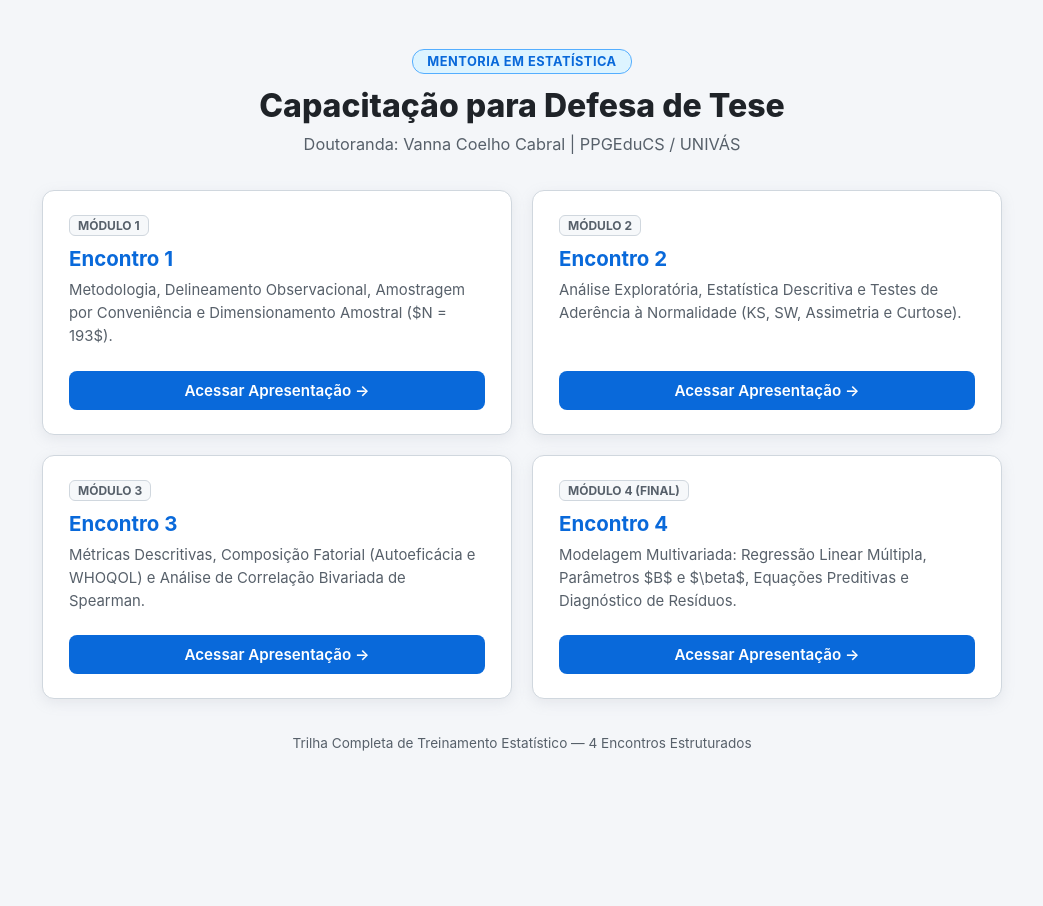
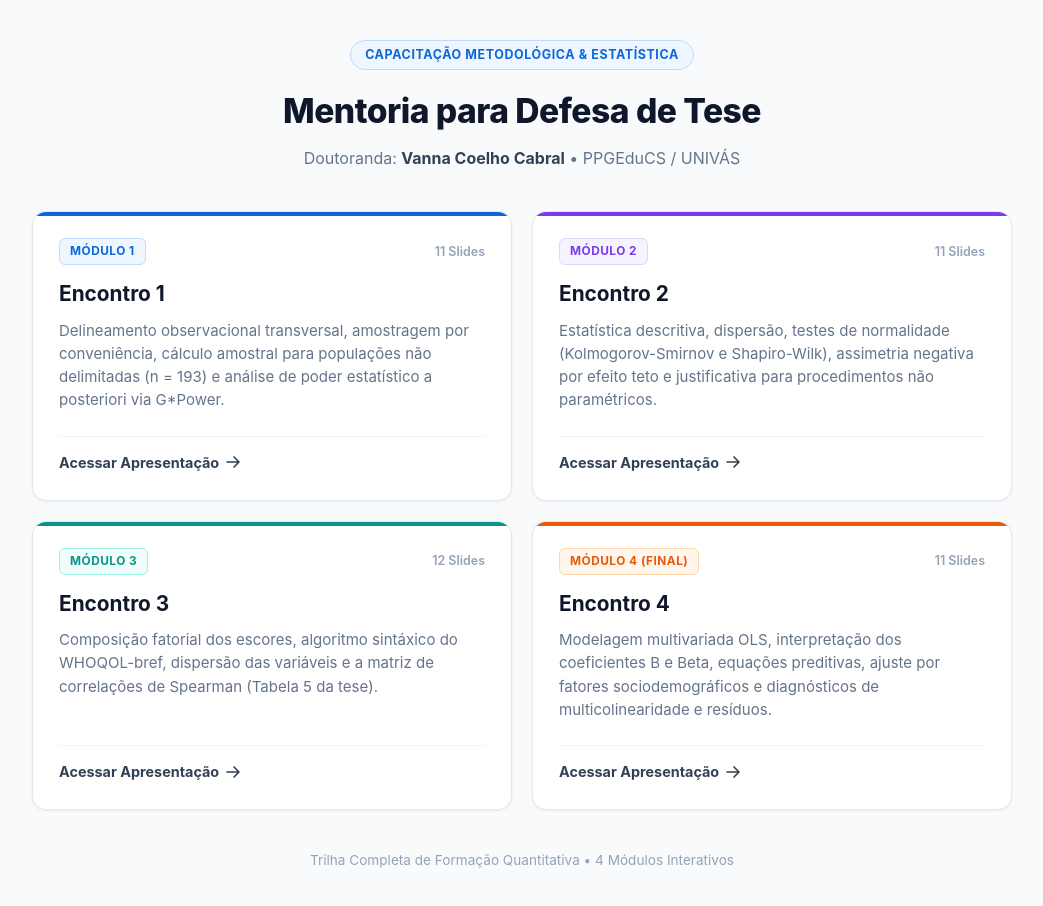
Before and after one commit to oldboy465/vanna-stats, a plain HTML site: page index.html in a window 1280 px wide. Shown: the whole page, without its empty margins (118-1161 px from the left). Before the commit the page ends 800 px from the top, so only its background shows below. Drawn offline with Linux system fonts and the light colour scheme.

Commit message:
Refactor HTML structure and update styles
Updated styles and structure for improved layout and design.

```diff
--- a/index.html
+++ b/index.html
@@ -4,71 +4,94 @@
   <meta charset="UTF-8">
   <meta name="viewport" content="width=device-width, initial-scale=1.0">
   <title>Mentoria Estatística | Tese Vanna Cabral</title>
+
   <style>
     :root {
-      --bg-primary: #f4f6f9;
+      --bg-page: #f8fafc;
       --bg-card: #ffffff;
-      --border-subtle: #d0d7de;
-      --border-strong: #afb8c1;
-      --text-main: #1f2328;
-      --text-muted: #57606a;
-      --accent-navy: #0969da;
-      --accent-navy-hover: #054da7;
-      --shadow-card: 0 4px 14px rgba(140, 149, 159, 0.15);
-      --font-family: -apple-system, BlinkMacSystemFont, "Segoe UI", Roboto, Helvetica, Arial, sans-serif;
+      --border-subtle: #e2e8f0;
+      --border-hover: #cbd5e1;
+      --text-main: #0f172a;
+      --text-muted: #64748b;
+
+      --color-m1: #0969da;
+      --color-m1-bg: #eff6ff;
+      --color-m2: #7c3aed;
+      --color-m2-bg: #f5f3ff;
+      --color-m3: #0d9488;
+      --color-m3-bg: #f0fdfa;
+      --color-m4: #ea580c;
+      --color-m4-bg: #fff7ed;
+
+      --shadow-sm: 0 1px 3px rgba(0, 0, 0, 0.04), 0 1px 2px rgba(0, 0, 0, 0.02);
+      --shadow-md: 0 10px 25px -5px rgba(15, 23, 42, 0.08), 0 8px 10px -6px rgba(15, 23, 42, 0.04);
+      --font-stack: -apple-system, BlinkMacSystemFont, "Segoe UI", Roboto, Helvetica, Arial, sans-serif;
     }
 
-    * { box-sizing: border-box; margin: 0; padding: 0; }
+    * {
+      box-sizing: border-box;
+      margin: 0;
+      padding: 0;
+    }
 
     body {
-      background-color: var(--bg-primary);
+      background-color: var(--bg-page);
       color: var(--text-main);
-      font-family: var(--font-family);
+      font-family: var(--font-stack);
+      line-height: 1.6;
       min-height: 100vh;
       display: flex;
       flex-direction: column;
+      justify-content: center;
       align-items: center;
-      justify-content: center;
-      padding: 32px 20px;
+      padding: 40px 20px;
     }
 
     .container {
-      max-width: 960px;
+      max-width: 980px;
       width: 100%;
     }
 
+    /* Cabeçalho */
     header {
       text-align: center;
-      margin-bottom: 36px;
+      margin-bottom: 40px;
     }
 
-    .badge {
-      display: inline-block;
-      background: #ddf4ff;
-      color: var(--accent-navy);
-      border: 1px solid #54aeff;
+    .header-badge {
+      display: inline-flex;
+      align-items: center;
+      gap: 6px;
+      background: #eff6ff;
+      color: #0969da;
+      border: 1px solid #bfdbfe;
       padding: 4px 14px;
-      border-radius: 12px;
-      font-size: 0.8rem;
+      border-radius: 9999px;
+      font-size: 0.78rem;
       font-weight: 700;
       text-transform: uppercase;
-      letter-spacing: 0.5px;
-      margin-bottom: 12px;
+      letter-spacing: 0.6px;
+      margin-bottom: 14px;
     }
 
     h1 {
-      font-size: 2rem;
+      font-size: 2.1rem;
       font-weight: 800;
+      color: var(--text-main);
+      letter-spacing: -0.5px;
       margin-bottom: 8px;
-      color: #1f2328;
-      line-height: 1.25;
     }
 
-    p.subtitle {
+    .subtitle {
+      font-size: 1rem;
       color: var(--text-muted);
-      font-size: 1.02rem;
     }
 
+    .subtitle strong {
+      color: #334155;
+    }
+
+    /* Grade de Cards */
     .grid {
       display: grid;
       grid-template-columns: 1fr;
@@ -81,142 +104,236 @@
       }
     }
 
+    /* Card Estruturado */
     .card {
       background: var(--bg-card);
       border: 1px solid var(--border-subtle);
-      border-radius: 12px;
-      padding: 24px 26px;
-      box-shadow: var(--shadow-card);
+      border-radius: 14px;
+      padding: 26px;
+      box-shadow: var(--shadow-sm);
       display: flex;
       flex-direction: column;
       justify-content: space-between;
-      transition: transform 0.2s ease, border-color 0.2s ease, box-shadow 0.2s ease;
+      text-decoration: none;
+      color: inherit;
       position: relative;
+      overflow: hidden;
+      transition: all 0.25s cubic-bezier(0.16, 1, 0.3, 1);
+    }
+
+    .card::before {
+      content: "";
+      position: absolute;
+      top: 0;
+      left: 0;
+      right: 0;
+      height: 4px;
+      background: #cbd5e1;
+      transition: height 0.2s ease;
     }
 
     .card:hover {
       transform: translateY(-4px);
-      border-color: var(--accent-navy);
-      box-shadow: 0 8px 24px rgba(9, 105, 218, 0.12);
+      box-shadow: var(--shadow-md);
+      border-color: var(--border-hover);
     }
 
-    .card-header {
+    /* Temas de cores por módulo */
+    .card-m1::before { background: var(--color-m1); }
+    .card-m1 .module-tag { background: var(--color-m1-bg); color: var(--color-m1); border-color: #bfdbfe; }
+    .card-m1:hover .action-link { color: var(--color-m1); }
+
+    .card-m2::before { background: var(--color-m2); }
+    .card-m2 .module-tag { background: var(--color-m2-bg); color: var(--color-m2); border-color: #ddd6fe; }
+    .card-m2:hover .action-link { color: var(--color-m2); }
+
+    .card-m3::before { background: var(--color-m3); }
+    .card-m3 .module-tag { background: var(--color-m3-bg); color: var(--color-m3); border-color: #99f6e4; }
+    .card-m3:hover .action-link { color: var(--color-m3); }
+
+    .card-m4::before { background: var(--color-m4); }
+    .card-m4 .module-tag { background: var(--color-m4-bg); color: var(--color-m4); border-color: #fed7aa; }
+    .card-m4:hover .action-link { color: var(--color-m4); }
+
+    .card-meta {
       display: flex;
       justify-content: space-between;
       align-items: center;
-      margin-bottom: 10px;
+      margin-bottom: 12px;
     }
 
-    .card-tag {
-      font-size: 0.75rem;
+    .module-tag {
+      font-size: 0.74rem;
       font-weight: 700;
       text-transform: uppercase;
-      padding: 2px 8px;
+      letter-spacing: 0.5px;
+      padding: 3px 10px;
       border-radius: 6px;
-      background: #f6f8fa;
-      border: 1px solid var(--border-subtle);
-      color: var(--text-muted);
+      border: 1px solid transparent;
     }
 
-    .card h2 {
-      font-size: 1.28rem;
-      color: var(--accent-navy);
+    .slide-count {
+      font-size: 0.78rem;
+      color: #94a3b8;
+      font-weight: 600;
+    }
+
+    .card-content h2 {
+      font-size: 1.3rem;
+      font-weight: 700;
+      color: var(--text-main);
       margin-bottom: 8px;
     }
 
-    .card p {
-      font-size: 0.93rem;
+    .card-content p {
+      font-size: 0.94rem;
       color: var(--text-muted);
-      margin-bottom: 22px;
       line-height: 1.55;
+      margin-bottom: 24px;
     }
 
-    .btn {
-      display: inline-block;
-      text-align: center;
-      text-decoration: none;
-      background: var(--accent-navy);
-      color: #ffffff;
-      font-weight: 600;
-      padding: 10px 18px;
-      border-radius: 8px;
-      font-size: 0.95rem;
-      transition: background 0.2s ease;
+    /* Rodapé do Card */
+    .card-footer {
+      border-top: 1px solid #f1f5f9;
+      padding-top: 14px;
+      display: flex;
+      align-items: center;
+      justify-content: space-between;
     }
 
-    .btn:hover {
-      background: var(--accent-navy-hover);
+    .action-link {
+      font-size: 0.9rem;
+      font-weight: 700;
+      color: #334155;
+      display: inline-flex;
+      align-items: center;
+      gap: 6px;
+      transition: color 0.2s ease, gap 0.2s ease;
     }
 
-    footer {
+    .card:hover .action-link {
+      gap: 10px;
+    }
+
+    .action-link svg {
+      width: 16px;
+      height: 16px;
+      transition: transform 0.2s ease;
+    }
+
+    .card:hover .action-link svg {
+      transform: translateX(3px);
+    }
+
+    footer.page-footer {
+      margin-top: 40px;
       text-align: center;
-      margin-top: 36px;
       font-size: 0.85rem;
-      color: var(--text-muted);
+      color: #94a3b8;
     }
   </style>
 </head>
 <body>
+
   <div class="container">
     <header>
-      <span class="badge">Mentoria em Estatística</span>
-      <h1>Capacitação para Defesa de Tese</h1>
-      <p class="subtitle">Doutoranda: Vanna Coelho Cabral | PPGEduCS / UNIVÁS</p>
+      <div class="header-badge">
+        <span>Capacitação Metodológica & Estatística</span>
+      </div>
+      <h1>Mentoria para Defesa de Tese</h1>
+      <p class="subtitle">
+        Doutoranda: <strong>Vanna Coelho Cabral</strong> &bull; PPGEduCS / UNIVÁS
+      </p>
     </header>
 
-    <div class="grid">
-      <!-- Encontro 1 -->
-      <div class="card">
-        <div>
-          <div class="card-header">
-            <span class="card-tag">Módulo 1</span>
+    <main class="grid">
+
+      <!-- Módulo 1 -->
+      <a href="1.html" class="card card-m1">
+        <div class="card-content">
+          <div class="card-meta">
+            <span class="module-tag">Módulo 1</span>
+            <span class="slide-count">11 Slides</span>
           </div>
           <h2>Encontro 1</h2>
-          <p>Metodologia, Delineamento Observacional, Amostragem por Conveniência e Dimensionamento Amostral ($N = 193$).</p>
+          <p>
+            Delineamento observacional transversal, amostragem por conveniência, cálculo amostral para populações não delimitadas (n = 193) e análise de poder estatístico a posteriori via G*Power.
+          </p>
         </div>
-        <a href="1.html" class="btn">Acessar Apresentação →</a>
-      </div>
+        <div class="card-footer">
+          <span class="action-link">
+            Acessar Apresentação
+            <svg fill="none" stroke="currentColor" stroke-width="2.5" viewBox="0 0 24 24"><path stroke-linecap="round" stroke-linejoin="round" d="M13.5 4.5L21 12m0 0l-7.5 7.5M21 12H3"/></svg>
+          </span>
+        </div>
+      </a>
 
-      <!-- Encontro 2 -->
-      <div class="card">
-        <div>
-          <div class="card-header">
-            <span class="card-tag">Módulo 2</span>
+      <!-- Módulo 2 -->
+      <a href="2.html" class="card card-m2">
+        <div class="card-content">
+          <div class="card-meta">
+            <span class="module-tag">Módulo 2</span>
+            <span class="slide-count">11 Slides</span>
           </div>
           <h2>Encontro 2</h2>
-          <p>Análise Exploratória, Estatística Descritiva e Testes de Aderência à Normalidade (KS, SW, Assimetria e Curtose).</p>
+          <p>
+            Estatística descritiva, dispersão, testes de normalidade (Kolmogorov-Smirnov e Shapiro-Wilk), assimetria negativa por efeito teto e justificativa para procedimentos não paramétricos.
+          </p>
         </div>
-        <a href="2.html" class="btn">Acessar Apresentação →</a>
-      </div>
+        <div class="card-footer">
+          <span class="action-link">
+            Acessar Apresentação
+            <svg fill="none" stroke="currentColor" stroke-width="2.5" viewBox="0 0 24 24"><path stroke-linecap="round" stroke-linejoin="round" d="M13.5 4.5L21 12m0 0l-7.5 7.5M21 12H3"/></svg>
+          </span>
+        </div>
+      </a>
 
-      <!-- Encontro 3 -->
-      <div class="card">
-        <div>
-          <div class="card-header">
-            <span class="card-tag">Módulo 3</span>
+      <!-- Módulo 3 -->
+      <a href="3.html" class="card card-m3">
+        <div class="card-content">
+          <div class="card-meta">
+            <span class="module-tag">Módulo 3</span>
+            <span class="slide-count">12 Slides</span>
           </div>
           <h2>Encontro 3</h2>
-          <p>Métricas Descritivas, Composição Fatorial (Autoeficácia e WHOQOL) e Análise de Correlação Bivariada de Spearman.</p>
+          <p>
+            Composição fatorial dos escores, algoritmo sintáxico do WHOQOL-bref, dispersão das variáveis e a matriz de correlações de Spearman (Tabela 5 da tese).
+          </p>
         </div>
-        <a href="3.html" class="btn">Acessar Apresentação →</a>
-      </div>
+        <div class="card-footer">
+          <span class="action-link">
+            Acessar Apresentação
+            <svg fill="none" stroke="currentColor" stroke-width="2.5" viewBox="0 0 24 24"><path stroke-linecap="round" stroke-linejoin="round" d="M13.5 4.5L21 12m0 0l-7.5 7.5M21 12H3"/></svg>
+          </span>
+        </div>
+      </a>
 
-      <!-- Encontro 4 -->
-      <div class="card">
-        <div>
-          <div class="card-header">
-            <span class="card-tag">Módulo 4 (Final)</span>
+      <!-- Módulo 4 -->
+      <a href="4.html" class="card card-m4">
+        <div class="card-content">
+          <div class="card-meta">
+            <span class="module-tag">Módulo 4 (Final)</span>
+            <span class="slide-count">11 Slides</span>
           </div>
           <h2>Encontro 4</h2>
-          <p>Modelagem Multivariada: Regressão Linear Múltipla, Parâmetros $B$ e $\beta$, Equações Preditivas e Diagnóstico de Resíduos.</p>
+          <p>
+            Modelagem multivariada OLS, interpretação dos coeficientes B e Beta, equações preditivas, ajuste por fatores sociodemográficos e diagnósticos de multicolinearidade e resíduos.
+          </p>
         </div>
-        <a href="4.html" class="btn">Acessar Apresentação →</a>
-      </div>
-    </div>
+        <div class="card-footer">
+          <span class="action-link">
+            Acessar Apresentação
+            <svg fill="none" stroke="currentColor" stroke-width="2.5" viewBox="0 0 24 24"><path stroke-linecap="round" stroke-linejoin="round" d="M13.5 4.5L21 12m0 0l-7.5 7.5M21 12H3"/></svg>
+          </span>
+        </div>
+      </a>
 
-    <footer>
-      Trilha Completa de Treinamento Estatístico — 4 Encontros Estruturados
+    </main>
+
+    <footer class="page-footer">
+      Trilha Completa de Formação Quantitativa &bull; 4 Módulos Interativos
     </footer>
   </div>
+
 </body>
 </html>
```
